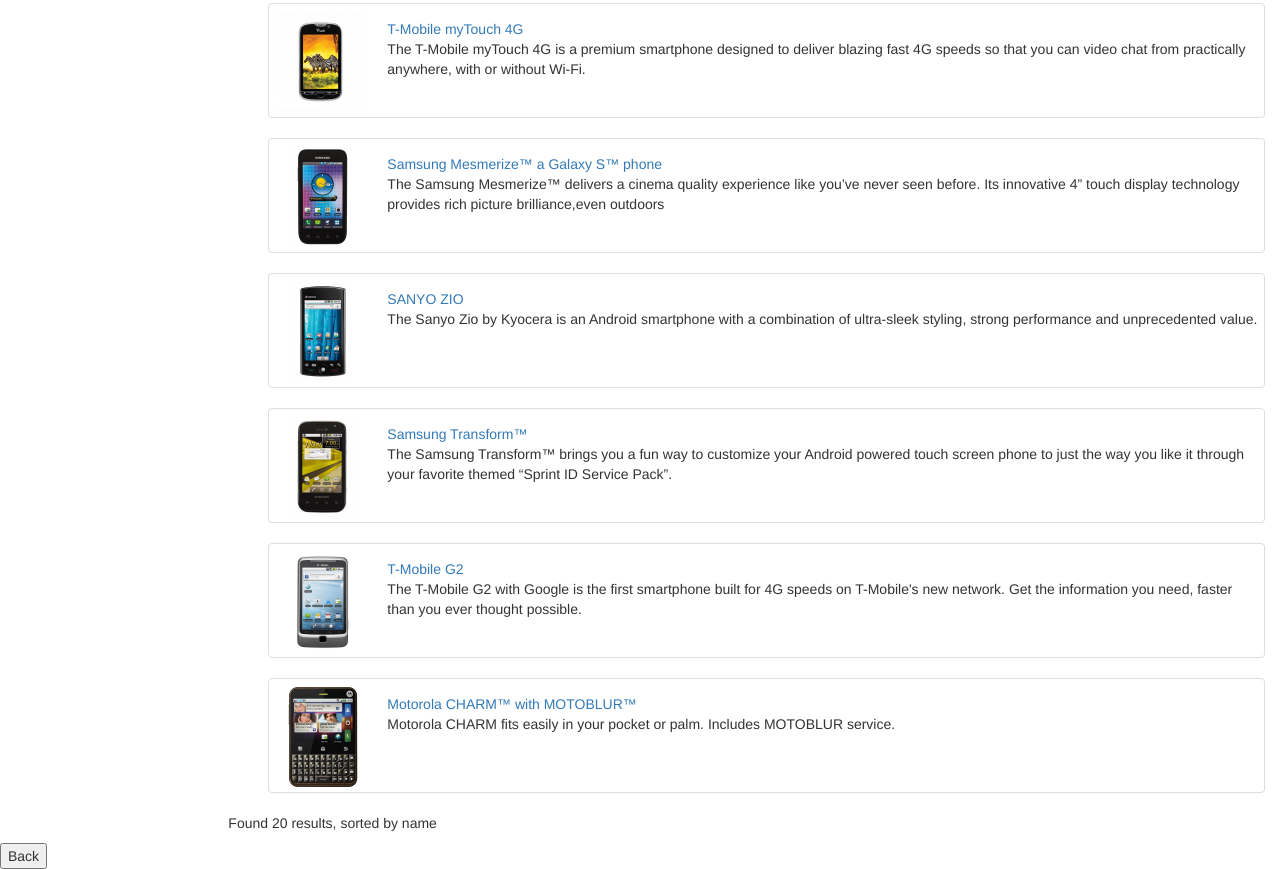
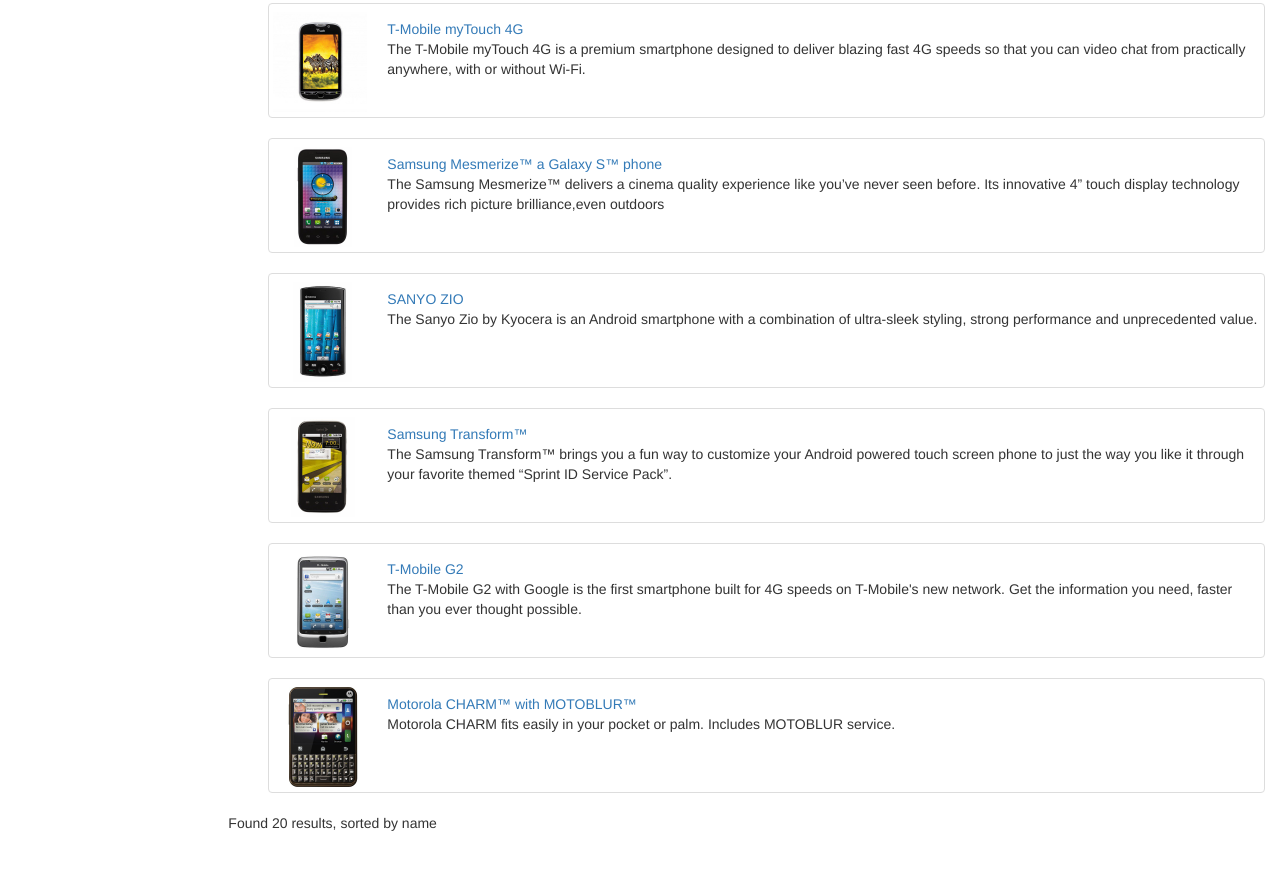
Before and after one commit to Paradroid888/knockout-phonecat, a website: page index.html in a window 1280 px wide. Shown: the part 1917-2786 px from the top of the page. After the commit the page ends 2760 px from the top, so only its background shows below. Drawn offline with Linux system fonts and the light colour scheme.

Commit message:
Fix problem where detail view was visible before being ready

```diff
--- a/index.html
+++ b/index.html
@@ -45,7 +45,7 @@
     </div>
   </div>
 
-  <div id="phonedetail">
+  <div id="phonedetail" style="display:none">
     <button data-bind="click:backToList">Back</button>
     <phonedetail params="phone:phoneDetail"></phonedetail>
   </div>
```
